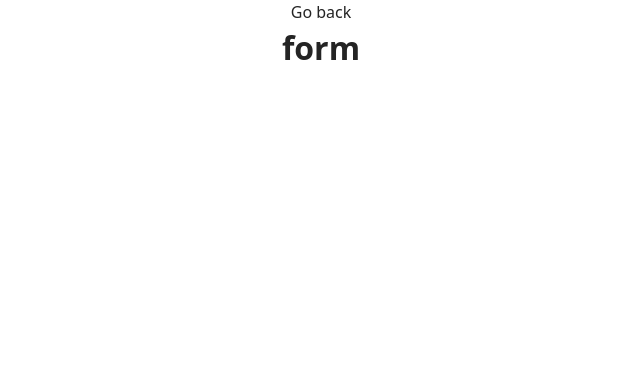
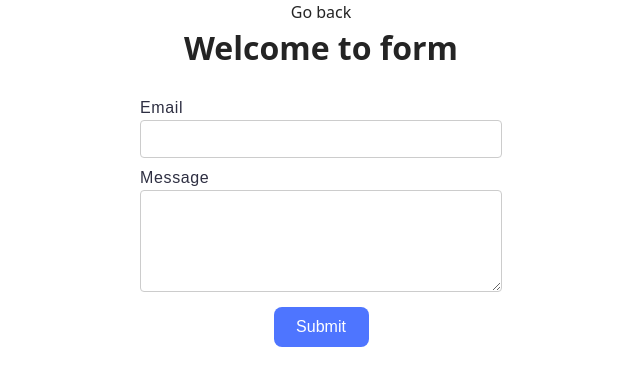
Before and after one commit to ZhannaMargita/goit-js-hw-09, a website built with Vite: page src/2-form.html in a window 1280 px wide. Shown: the whole page, without its empty margins (319-959 px from the left). Built offline with nearby package versions, Linux system fonts and the light colour scheme.

Commit message:
did form

```diff
--- a/src/2-form.html
+++ b/src/2-form.html
@@ -17,9 +17,21 @@
     <div class="container">
       <a class="back-link" href="./index.html">Go back</a>
       <h1 class="main-title">
-        form
+        Welcome to form
       </h1>
+      <form class="feedback-form" autocomplete="off">
+        <label>
+          Email
+          <input type="email" name="email" autofocus />
+        </label>
+        <label>
+          Message
+          <textarea name="message" rows="8"></textarea>
+        </label>
+        <button type="submit">Submit</button>
+      </form>
     </div>
+
   </main>
   <script type="module" src="./js/2-form.js"></script>
 </body>
--- /dev/null
+++ b/src/css/form.css
@@ -0,0 +1,57 @@
+.feedback-form {
+  display: flex;
+  align-items: center;
+  flex-direction: column;
+  gap: 8px;
+  border-radius: 8px;
+  width: 360px;
+  padding: 24px;
+  margin: 0 auto;
+}
+
+label {
+  text-align: left;
+  font-family: 'Montserrat', sans-serif;
+  font-weight: 400;
+  font-size: 16px;
+  line-height: 1.5;
+  letter-spacing: 0.04em;
+  color: #2e2f42;
+}
+
+input,
+textarea {
+  padding: 10px;
+  border: 1px solid #ccc;
+  border-radius: 4px;
+  font-size: 14px;
+  width: 340px;
+  outline: transparent;
+  transition: border 0.3s ease, border-radius 0.3s ease;
+}
+
+textarea {
+  height: 80px;
+}
+
+input:hover {
+  border: 1px solid #000;
+  border-radius: 4px;
+}
+
+button {
+  background-color: #4e75ff;
+  color: white;
+  font-size: 16px;
+  border: none;
+  cursor: pointer;
+  border-radius: 8px;
+  padding: 8px 16px;
+  width: 95px;
+  height: 40px;
+  transition: background-color 0.3s ease;
+}
+
+button:hover {
+  background-color: #6c8cff;
+}
--- a/src/css/styles.css
+++ b/src/css/styles.css
@@ -12,3 +12,4 @@
 /* Sections style */
 @import url('./header.css');
 @import url('./gallery.css');
+@import url('./form.css');
--- a/src/js/2-form.js
+++ b/src/js/2-form.js
@@ -1 +1,45 @@
-console.log('welcome to forma');
+const formData = { email: '', message: '' };
+
+function saveFormData() {
+  localStorage.setItem('feedback-form-state', JSON.stringify(formData));
+}
+
+function loadFormData() {
+  const savedData = localStorage.getItem('feedback-form-state');
+  if (savedData) {
+    const parsedData = JSON.parse(savedData);
+    formData.email = parsedData.email || '';
+    formData.message = parsedData.message || '';
+
+    document.querySelector('input[name="email"]').value = formData.email;
+    document.querySelector('textarea[name="message"]').value = formData.message;
+  }
+}
+
+document.querySelector('.feedback-form').addEventListener('input', event => {
+  const { name, value } = event.target;
+  if (name in formData) {
+    formData[name] = value.trim();
+    saveFormData();
+  }
+});
+
+document.querySelector('.feedback-form').addEventListener('submit', event => {
+  event.preventDefault();
+
+  if (!formData.email || !formData.message) {
+    alert('Fill please all fields');
+    return;
+  }
+
+  console.log(formData);
+
+  localStorage.removeItem('feedback-form-state');
+  formData.email = '';
+  formData.message = '';
+
+  document.querySelector('input[name="email"]').value = '';
+  document.querySelector('textarea[name="message"]').value = '';
+});
+
+window.addEventListener('load', loadFormData);
```
Also changed, not shown: src/1-gallery.html (+2 -2 lines).
